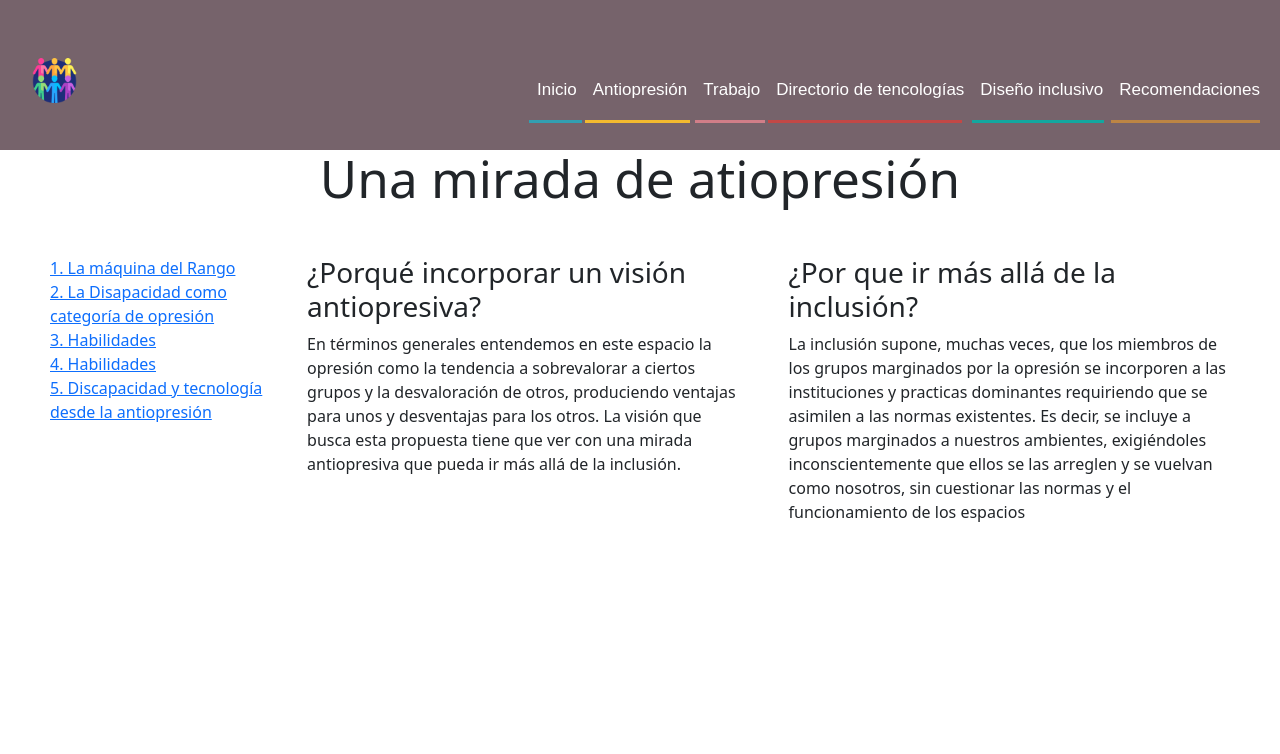
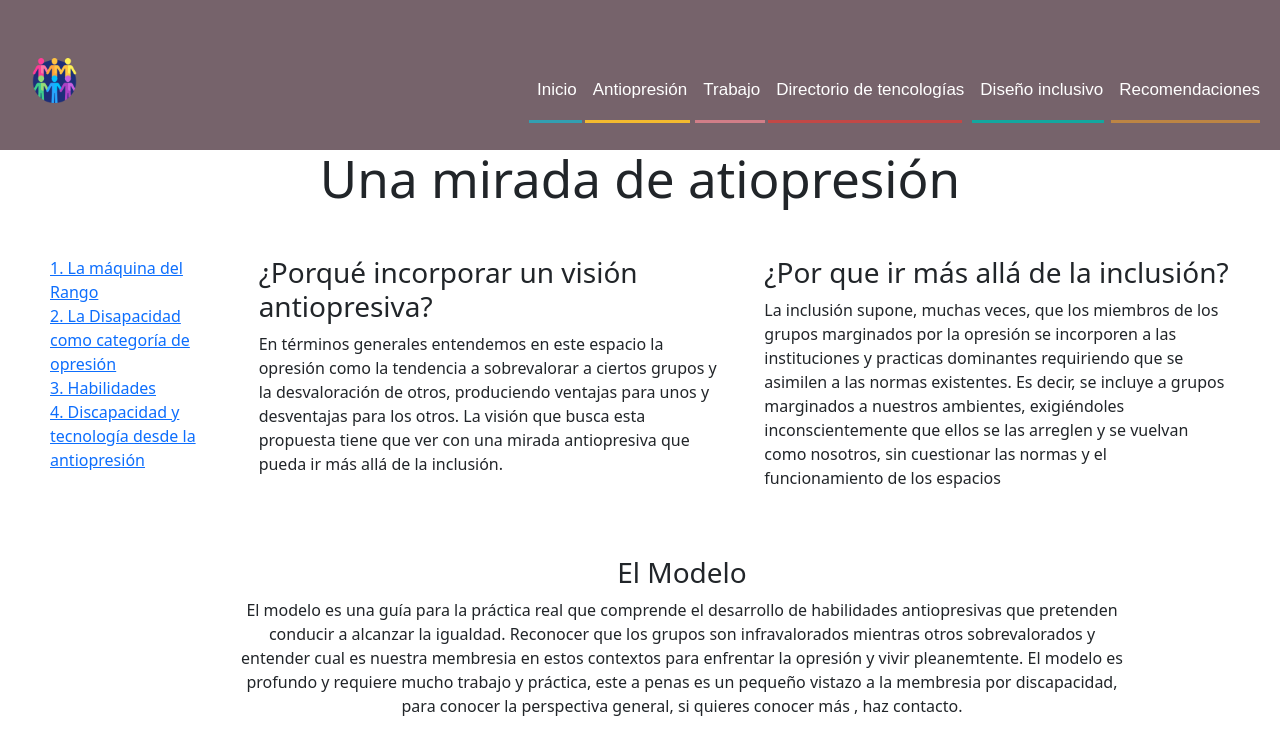
Before and after one commit to atzina/tecnologia-discapacidad, a React (Vite) app in the folder tecnologia_y_discapacidad/: page /modelo in a window 1280 px wide. Shown: the top 754 px of the page. Built offline with nearby package versions, Linux system fonts and the light colour scheme.

Commit message:
rutas anidadas modelo

```diff
--- a/tecnologia_y_discapacidad/src/App.jsx
+++ b/tecnologia_y_discapacidad/src/App.jsx
@@ -4,9 +4,13 @@ import {Routes, Route} from 'react-router-dom';
 import Diseno from './components/Diseno';
 import Trabajo from './components/Trabajo';
 import Directorio from './components/Directorio';
-import Modelo from './components/Modelo';
+import Modelo from './components/ModAntiop/Modelo';
 import Recomendaciones from "./components/Recomendaciones";
 import 'bootstrap/dist/css/bootstrap.min.css';
+import Rango from "./components/ModAntiop/Rango";
+import Discapacidad from "./components/ModAntiop/Discapacidad";
+import Habilidades from "./components/ModAntiop/Habilidades";
+import Discytec from "./components/ModAntiop/Discytec";
 
 
 function App() {
@@ -24,6 +28,11 @@ function App() {
           <Route path="/modelo" element ={<Modelo/>} exact />
           <Route path="/recomendaciones" element ={<Recomendaciones/>} exact />
 
+          <Route path="/modelo/rango" element ={<Rango/>} exact />
+          <Route path="/modelo/discapacidad" element ={<Discapacidad/>} exact />
+          <Route path="/modelo/habilidades" element ={<Habilidades/>} exact />
+          <Route path="/modelo/discytec" element ={<Discytec/>} exact />
+
         </Routes>
 
       </>
--- /dev/null
+++ b/tecnologia_y_discapacidad/src/components/ModAntiop/Discapacidad.jsx
@@ -0,0 +1,8 @@
+
+function Discapacidad () {
+    return (
+        <h1>Discapacidad como una categoría de marginación/opresión</h1>
+    )
+}
+
+export default Discapacidad;
--- /dev/null
+++ b/tecnologia_y_discapacidad/src/components/ModAntiop/Discytec.jsx
@@ -0,0 +1,9 @@
+
+function Discytec () {
+
+    return (
+        <h1>¿Cómo sería la tecnología desde una mirada antiopresiva?</h1>
+    )
+}
+
+export default Discytec;
--- /dev/null
+++ b/tecnologia_y_discapacidad/src/components/ModAntiop/Habilidades.jsx
@@ -0,0 +1,12 @@
+
+function Habilidades () {
+
+    return (
+        <>
+        <h1>habilidades para la antiopresión</h1>
+        <p>Quiza aquí va a estar más heavy</p>
+        </>
+    )
+}
+
+export default Habilidades;
--- a/tecnologia_y_discapacidad/src/components/Modelo.css
+++ b/tecnologia_y_discapacidad/src/components/ModAntiop/Modelo.css
@@ -12,8 +12,12 @@
 aside {
     display: flex;
     flex-direction: column;
-    width: 100%;
+    width: 80%;
     padding: 20px;;
+}
+
+.contenedor-preguntas {
+    display: flex;
 }
 
 .pregunta-uno {
@@ -26,3 +30,19 @@ aside {
     width: 200%;
     padding: 20px;
 }
+
+.section-modelo h3 {
+    text-align: center;
+
+}
+
+.contendor-modelo {
+    display: flex;
+    width: 70%;
+    margin-left: 234px;
+}
+
+.section-modelo p {
+    text-align: center;
+
+}
--- /dev/null
+++ b/tecnologia_y_discapacidad/src/components/ModAntiop/Modelo.jsx
@@ -0,0 +1,65 @@
+import "./Modelo.css";
+
+function Modelo() {
+  return (
+    <>
+      <div className="title-model">
+        <h1>Una mirada de atiopresión</h1>
+      </div>
+      <div className="principal-modelo">
+        <aside>
+          <a href="/modelo/rango">{"1. La máquina del Rango"}</a>
+          <a href="/modelo/discapacidad">
+            {"2. La Disapacidad como categoría de opresión"}
+          </a>
+          <a href="/modelo/habilidades">{"3. Habilidades"}</a>
+          <a href="/modelo/discytec">
+            {"4. Discapacidad y tecnología desde la antiopresión"}
+          </a>
+        </aside>
+
+        <div className="contenedor-preguntas">
+          <section className="pregunta-uno">
+            <h3>¿Porqué incorporar un visión antiopresiva? </h3>
+            <p>
+              En términos generales entendemos en este espacio la opresión como
+              la tendencia a sobrevalorar a ciertos grupos y la desvaloración de
+              otros, produciendo ventajas para unos y desventajas para los
+              otros. La visión que busca esta propuesta tiene que ver con una
+              mirada antiopresiva que pueda ir más allá de la inclusión.
+            </p>
+          </section>
+          <section className="pregunta-dos">
+            <h3>¿Por que ir más allá de la inclusión?</h3>
+            <p>
+              La inclusión supone, muchas veces, que los miembros de los grupos
+              marginados por la opresión se incorporen a las instituciones y
+              practicas dominantes requiriendo que se asimilen a las normas
+              existentes. Es decir, se incluye a grupos marginados a nuestros
+              ambientes, exigiéndoles inconscientemente que ellos se las
+              arreglen y se vuelvan como nosotros, sin cuestionar las normas y
+              el funcionamiento de los espacios
+            </p>
+          </section>
+        </div>
+      </div>
+      <div className="contendor-modelo">
+      <section className="section-modelo">
+        <h3>El Modelo</h3>
+        <p>
+          El modelo es una guía para la práctica real que comprende el
+          desarrollo de habilidades antiopresivas que pretenden conducir a
+          alcanzar la igualdad. Reconocer que los grupos son infravalorados
+          mientras otros sobrevalorados y entender cual es nuestra membresia en
+          estos contextos para enfrentar la opresión y vivir pleanemtente. El
+          modelo es profundo y requiere mucho trabajo y práctica, este a penas
+          es un pequeño vistazo a la membresia por discapacidad, para conocer la
+          perspectiva general, si quieres conocer más , haz contacto.
+        </p>
+      </section>
+      </div>
+    </>
+  );
+}
+
+export default Modelo;
--- /dev/null
+++ b/tecnologia_y_discapacidad/src/components/ModAntiop/Rango.jsx
@@ -0,0 +1,9 @@
+
+function Rango () {
+
+    return (
+        <h1>Esto es el rango</h1>
+    )
+}
+
+export default Rango;
--- a/tecnologia_y_discapacidad/src/components/Modelo.jsx
+++ /dev/null
@@ -1,35 +0,0 @@
-import "./Modelo.css"
-
-function Modelo() {
-  return (
-    <>
-      <div className="title-model">
-        <h1>Una mirada de atiopresión</h1>
-      </div>
-      <div className="principal-modelo">
-      <aside>
-        <a href="#">{"1. La máquina del Rango"}</a>
-        <a href="#">{"2. La Disapacidad como categoría de opresión"}</a>
-        <a href="#">{"3. Habilidades"}</a>
-        <a href="#">{"4. Habilidades"}</a>
-        <a href="#">{"5. Discapacidad y tecnología desde la antiopresión"}</a>
-      </aside>
-
-      <section className="pregunta-uno">
-        <h3>¿Porqué incorporar un visión antiopresiva? </h3>
-        <p>
-          En términos generales entendemos en este espacio la opresión como la tendencia a sobrevalorar a ciertos grupos y la desvaloración de otros, produciendo ventajas para unos y desventajas para los otros.
-          La visión que busca esta propuesta tiene que ver con una mirada
-          antiopresiva que pueda ir más allá de la inclusión.
-        </p>
-      </section>
-      <section className="pregunta-dos">
-        <h3>¿Por que ir más allá de la inclusión?</h3>
-       <p>La inclusión supone, muchas veces, que los miembros de los grupos marginados por la opresión se incorporen a las instituciones y practicas dominantes requiriendo que se asimilen a las normas existentes. Es decir, se incluye a grupos marginados a nuestros ambientes, exigiéndoles inconscientemente que ellos se las arreglen y se vuelvan como nosotros, sin cuestionar las normas y el funcionamiento de los espacios</p>
-      </section>
-      </div>
-    </>
-  );
-}
-
-export default Modelo;
```
